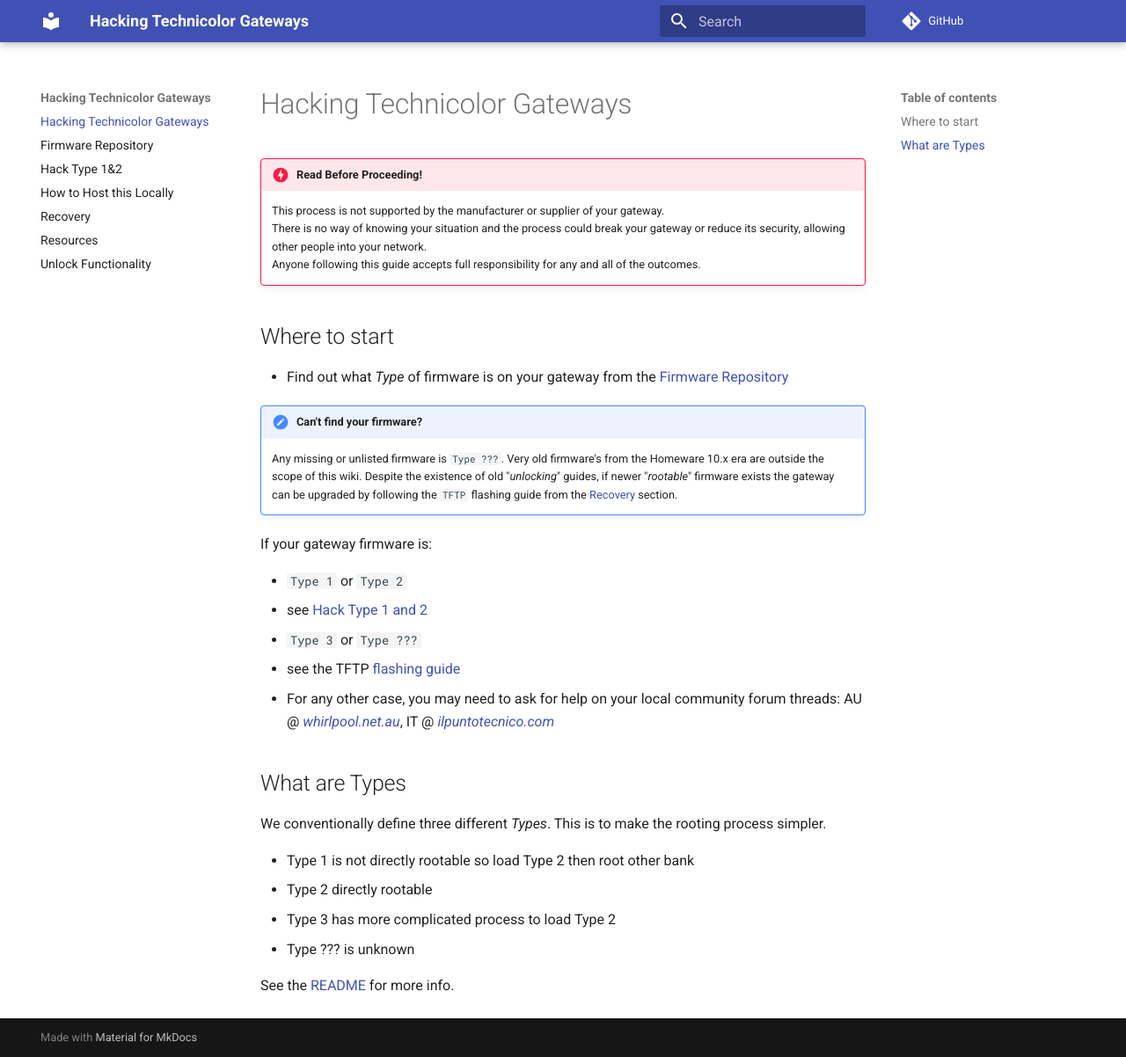
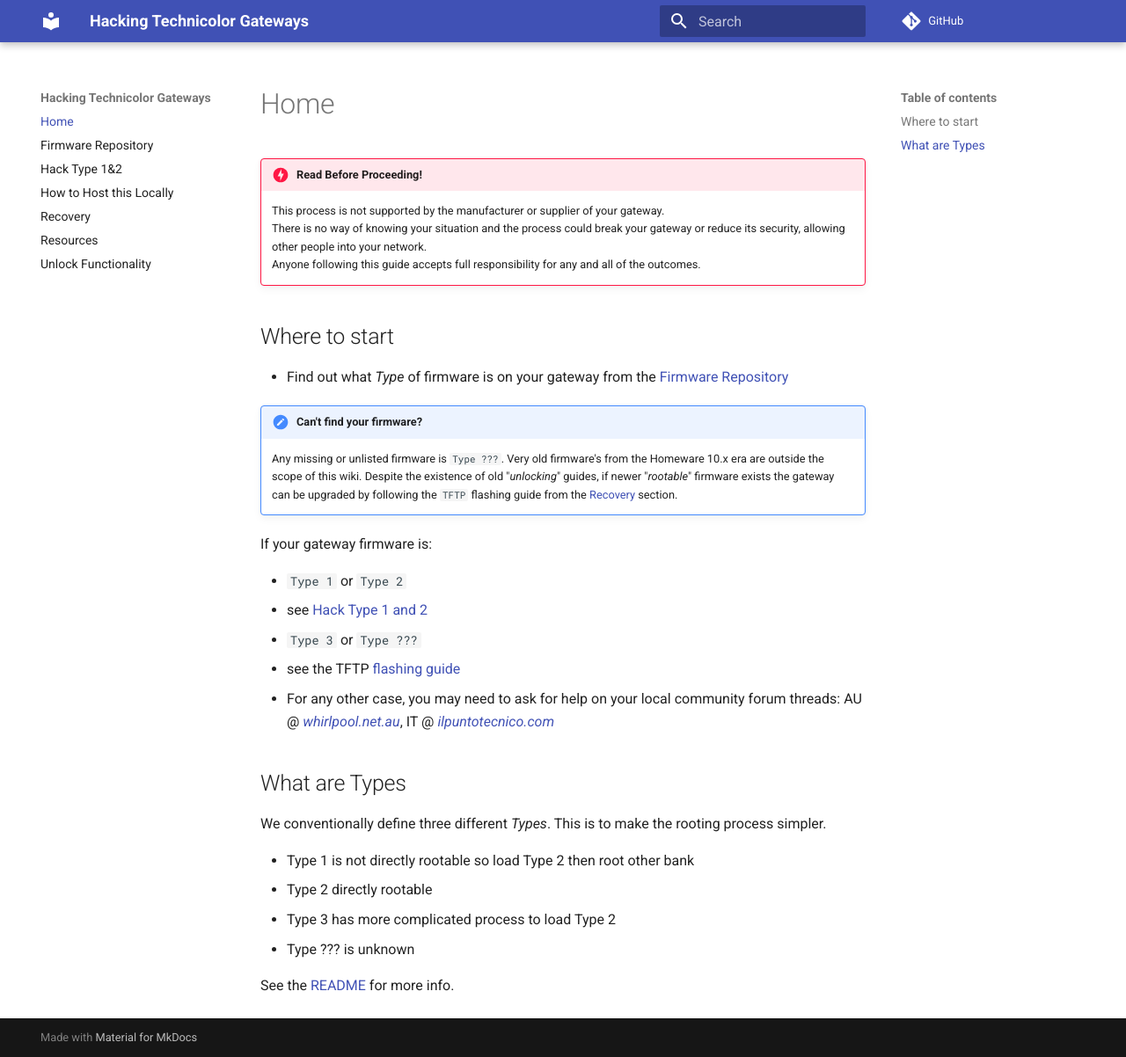
Before and after one commit to hack-technicolor/hack-technicolor, an MkDocs documentation site: the page built from docs/index.md, in a window 1280 px wide and 1202 px high. Shown: the whole window at 88% size. Built offline with MkDocs 1.6.1 and Material for MkDocs 9.7.7, drawn with Linux system fonts in a browser that asks for light colours; comment, search, counter and statistics services are not loaded.

Commit message:
change index page name

```diff
--- a/docs/index.md
+++ b/docs/index.md
@@ -1,4 +1,4 @@
-# Hacking Technicolor Gateways
+# Home
 
 !!! danger "Read Before Proceeding!"
     This process is not supported by the manufacturer or supplier of your gateway.
```
